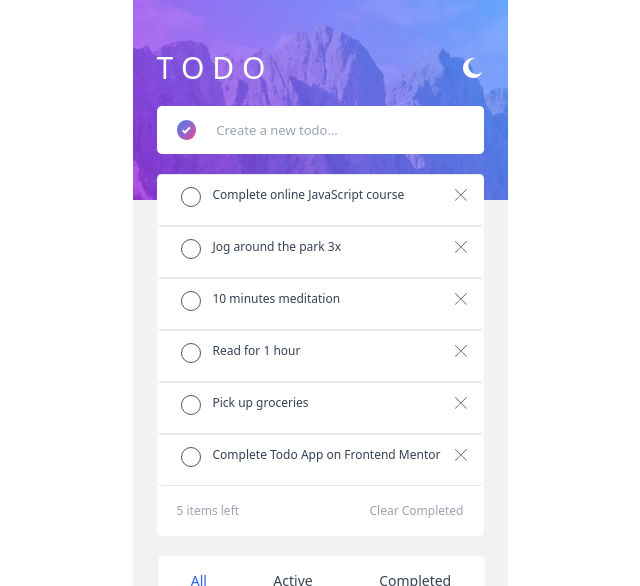
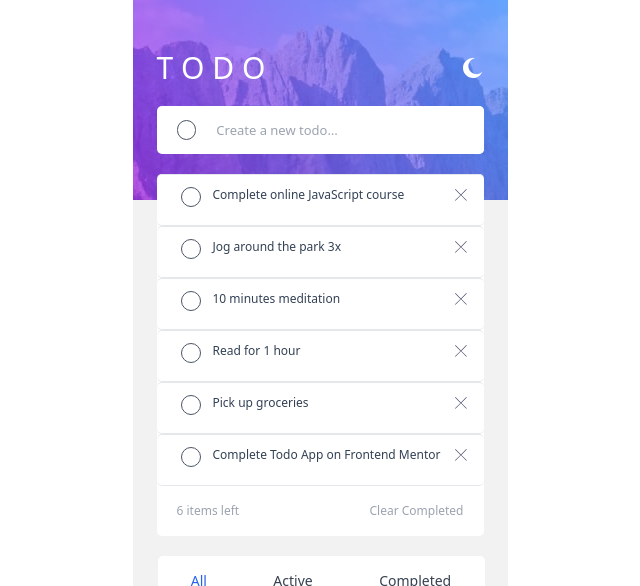
Before and after one commit to kapana1004/todo, a React (Create React App) app: page / in a window 1280 px wide. Shown: the top 586 px of the page, without its empty margins (320-960 px from the left). Built offline with nearby package versions, Linux system fonts and the light colour scheme.

Commit message:
added function  active items left count render

```diff
--- a/src/components/checkBox.jsx
+++ b/src/components/checkBox.jsx
@@ -1,98 +1,84 @@
-import React, { useState } from 'react'
-import path from '../images/path.png'
-import cross from '../images/icon-cross.svg'
+import React, { useState, useEffect } from "react";
+import path from "../images/path.png";
+import cross from "../images/icon-cross.svg";
 
-
-
-
-
-const CheckBox = ({todoItem, todoList, setTodoList, filteredList, setFilteredList} ) => {
-
+const CheckBox = ({
+  todoItem,
+  todoList,
+  setTodoList,
+  filteredList,
+  setFilteredList,
+  setItems,
+}) => {
   // const [completed, setCompleted] = useState(false)
 
-
   const handlingClick = (id) => {
-
     // setCompleted(!completed)
 
-      const newList = [...todoList]
-
+    const newList = [...filteredList];
+    console.log(newList);
     const changedArray = newList.map((todo) => {
-
-        if (todo.id === id){
-
-          todo.status = !todo.status
-
-
+      if (todo.id === id) {
+        todo.status = !todo.status;
       }
 
-        return todo
+      return todo;
+    });
 
-      })
+    setFilteredList(changedArray);
+  };
 
-      setTodoList(changedArray)
-
-
-    }
-
+  useEffect(() => {
+    const actItemsLength = [...filteredList].filter(
+      (todo) => !todo.status
+    ).length;
+    setItems(actItemsLength);
+    console.log(filteredList);
+  }, [filteredList]);
 
   const handleDelete = (todoItemId) => {
-
     const restoredList = filteredList.filter((todoItem) => {
-
       return todoItemId !== todoItem.id;
       setFilteredList(restoredList);
       setTodoList(restoredList);
     });
 
     const newList = filteredList.filter((todoItem) => {
-
       return todoItemId !== todoItem.id;
     });
 
     setTodoList(newList);
     setFilteredList(restoredList);
-  }
-
-
-
-
-
-
-
-
-
-
-
-
-
+  };
 
   return (
-        <li className={` ${todoItem.status && "line-through"  } relative  pl-[24px] border-y-[1px] h-[52px] text-xs pt-[12px] text-slate-700 w-[100%] flex flex-row rounded-[5px]`} >
-
-          <div className={` border border-gray-600 cursor-pointer mr-[12px] w-[20px] h-[20px] ${todoItem.status ? 'bg-gradient-to-br from-blue-500 to-pink-500' : 'bg-white'}  rounded-[50px] flex justify-center items-center`} onClick={ () => handlingClick(todoItem.id)}>
-          <img src={path} alt='path' />
+    <li
+      className={` ${
+        todoItem.status && "line-through"
+      } relative  pl-[24px] border-y-[1px] h-[52px] text-xs pt-[12px] text-slate-700 w-[100%] flex flex-row rounded-[5px]`}
+    >
+      <div
+        className={` border border-gray-600 cursor-pointer mr-[12px] w-[20px] h-[20px] ${
+          todoItem.status
+            ? "bg-gradient-to-br from-blue-500 to-pink-500"
+            : "bg-white"
+        }  rounded-[50px] flex justify-center items-center`}
+        onClick={() => handlingClick(todoItem.id)}
+      >
+        <img src={path} alt="path" />
       </div>
       {todoItem.name}
 
+      <img
+        className=" cursor-pointer w-[12px] h-[12px] absolute top-[28%] right-[5%]"
+        src={cross}
+        alt="cross"
+        onClick={() => handleDelete(todoItem.id)}
+      />
+    </li>
+  );
+};
 
-            <img  className=' cursor-pointer w-[12px] h-[12px] absolute top-[28%] right-[5%]' src={cross} alt='cross' onClick={() => handleDelete(todoItem.id)} />
-         </li>
-  )}
-
-
-
-
-
-
-
-
-
-
-
-
-
-export default CheckBox
-
+export default CheckBox;
 
 //don`t work checkbox on new addded task
--- a/src/components/todo-list.jsx
+++ b/src/components/todo-list.jsx
@@ -1,210 +1,194 @@
+import { buildQueries } from "@testing-library/react";
+import React, { useEffect, useState } from "react";
+import ReactDOM from "react-dom/client";
+import Moonimg from "../images/icon-moon.svg";
+import path from "../images/path.png";
+import CheckBox from "./checkBox";
 
-import { buildQueries } from '@testing-library/react';
-import React, { useState } from 'react';
-import ReactDOM from 'react-dom/client';
-import Moonimg from '../images/icon-moon.svg';
-import path from '../images/path.png'
-import CheckBox from './checkBox';
-
-
-
-
-
-const todoItems =
-
-[
+const todoItems = [
   {
-    name: 'Complete online JavaScript course',
+    name: "Complete online JavaScript course",
     id: 1,
     status: false,
-
   },
   {
-  name:'Jog around the park 3x',
+    name: "Jog around the park 3x",
     id: 2,
     status: false,
   },
   {
-name:'10 minutes meditation',
-id:3,
+    name: "10 minutes meditation",
+    id: 3,
     status: false,
-
   },
   {
-name: 'Read for 1 hour',
-id:4,
+    name: "Read for 1 hour",
+    id: 4,
     status: false,
-
   },
 
   {
-name: 'Pick up groceries',
-id:5,
+    name: "Pick up groceries",
+    id: 5,
     status: false,
-
   },
 
   {
-  name: 'Complete Todo App on Frontend Mentor',
-  id:6,
+    name: "Complete Todo App on Frontend Mentor",
+    id: 6,
     status: false,
   },
-
-
-
-
-
-]
+];
 
 const Todo = (props) => {
-
   const [todoList, setTodoList] = useState(todoItems);
 
   const [filteredList, setFilteredList] = useState(todoItems);
 
-  const [category, setCategory] = useState('all');
+  const [category, setCategory] = useState("all");
 
-  const [inputValue, setInputValue] = useState('');
+  const [inputValue, setInputValue] = useState("");
+
+  const [newId, setNewId] = useState(7);
+
+  const [items, setItems] = useState(6);
+
+  // const countItem = () => {
+  //   todoList.map((todo) => {
+  //     if (todo.status === false) {
+  //       setItems(items + 1);
+  //     }
+  //   });
+  // };
 
   const changeHandling = (event) => {
-
-
-
-   if (event.key === "Enter" ) {
-
-    const lastID = todoList[todoList.length-1]?.id || 0
-    const newTask =
-    {name: event.target.value,
-     id: lastID+1,
-     status: false}
-
-     const newTodoItems = [...filteredList, newTask]
+    if (event.key === "Enter") {
+      // const lastID = todoList[todoList.length - 1]?.id || 0;
+      const newTask = {
+        name: event.target.value,
+        id: newId,
+        status: false,
+      };
+      setNewId(newId + 1);
+      const newTodoItems = [...filteredList, newTask];
 
       setFilteredList(newTodoItems);
 
-     setInputValue('')
-
+      setInputValue("");
     }
-
-
-  }
-
+  };
 
   const handlingActive = () => {
-
-
-      const copiedTodoList = [...todoList]
+    const copiedTodoList = [...todoList];
 
     const activeArray = copiedTodoList.filter((todo) => {
+      return todo.status === false;
+    });
 
-        return todo.status === false
-      })
+    setCategory("active");
 
-      setCategory('active')
-
-      setFilteredList(activeArray)
-
-    }
+    setFilteredList(activeArray);
+  };
 
   const handleFilter = () => {
+    setFilteredList(todoList);
 
-      setFilteredList(todoList)
-
-      setCategory('all')
-    }
+    setCategory("all");
+  };
 
   const handleComplete = () => {
-
-
-      const copiedTodoList = [...todoList]
+    const copiedTodoList = [...todoList];
 
     const activeArray = copiedTodoList.filter((todo) => {
+      return todo.status === true;
+    });
 
-        return todo.status === true
-      })
+    setFilteredList(activeArray);
+    setCategory("completed");
+  };
 
-      setFilteredList(activeArray)
-      setCategory('completed')
-    }
+  return (
+    <>
+      <div className=" justify-center items-center w-[375px]">
+        <div className=" items-center w-[350px]">
+          <div className="flex justify-between flex-row pt-[50px] items-center">
+            <span className=" text-3xl ml-[24px]  text-white "> T O D O </span>
 
-
-
-
-
-
-
-  return(
-    <>
-
-   <div className=' justify-center items-center w-[375px]'>
-
-   <div className=' items-center w-[350px]'>
-
-    <div className='flex justify-between flex-row pt-[50px] items-center'>
-    <span className=' text-3xl ml-[24px]  text-white '> T O D O </span>
-
-    <img className=' w-[20px] h-[20px] ' src={Moonimg} alt="moon" />
-
+            <img className=" w-[20px] h-[20px] " src={Moonimg} alt="moon" />
           </div>
 
-      <div className=' mt-[20px] flex flex-row ml-[1.5rem] w-[327px] bg-white rounded-[5px]'>
-
-      <div className=' ml-[20px] mt-[14px] w-[20px] h-[20px] bg-gradient-to-br from-blue-500 to-pink-500 rounded-[50px] flex justify-center items-center'> <img src={path} /> </div>
-
-    <input type='text'  value={inputValue} onKeyDown={changeHandling}  onChange={ (event) => setInputValue(event.target.value)} className=' w-[270px] ml-[20px] resize-none  h-[48px]   placeholder:text-xs text-[13px] rounded-[5px]' placeholder='Create a new todo…' >
-      </input>
+          <div className=" mt-[20px] flex flex-row ml-[1.5rem] w-[327px] bg-white rounded-[5px]">
+            <div className=" border border-gray-600 ml-[20px] mt-[14px] w-[20px] h-[20px] bg-white rounded-[50px] flex justify-center items-center">
+              {" "}
+              <img src={path} />{" "}
             </div>
 
+            <input
+              type="text"
+              value={inputValue}
+              onKeyDown={changeHandling}
+              onChange={(event) => setInputValue(event.target.value)}
+              className=" outline-none w-[270px] ml-[20px] resize-none  h-[48px]   placeholder:text-xs text-[13px] rounded-[5px]"
+              placeholder="Create a new todo…"
+            ></input>
+          </div>
         </div>
         <div>
-
-
-
-
-
-
-    <ul className=' w-[327px] ml-[24px] bg-white mt-[20px]  rounded-[5px]'>
+          <ul className=" w-[327px] ml-[24px] bg-white mt-[20px]  rounded-[5px]">
             {filteredList.map((todoItem, index) => {
-
               return (
-
-
-       <CheckBox setFilteredList = {setFilteredList}  filteredList = {filteredList} todoItem={todoItem}  todoList = {todoList} setTodoList={setTodoList} key={index} />
-        )
+                <CheckBox
+                  setFilteredList={setFilteredList}
+                  filteredList={filteredList}
+                  todoItem={todoItem}
+                  todoList={todoList}
+                  setTodoList={setTodoList}
+                  setItems={setItems}
+                  key={index}
+                />
+              );
             })}
 
-       <div className=' rounded-[5px] w-[327px] h-[50px] flex justify-between p-[20px] items-center' >
-          <span className=' cursor-pointer text-xs text-gray-400'> 5 items left </span>
-          <span className=' cursor-pointer text-xs text-gray-400'>Clear Completed</span>
+            <div className=" rounded-[5px] w-[327px] h-[50px] flex justify-between p-[20px] items-center">
+              <span className=" cursor-pointer text-xs text-gray-400">
+                {items} items left
+              </span>
+              <span className=" cursor-pointer text-xs text-gray-400">
+                Clear Completed
+              </span>
             </div>
-
-
-
-
-
-
-
           </ul>
 
-    <div className=' rounded-[5px] w-[327px] h-[48px]  flex justify-around items-center mt-[20px] ml-[25px] bg-white '>
-          <span className= {`text-[14px] font-sans cursor-pointer ${category==='all'? 'text-blue-600': 'text-gray-700'}`}  onClick={handleFilter}>All</span>
-          <span className= {`text-[14px] font-sans cursor-pointer ${category==='active'? 'text-blue-600': 'text-gray-700'}`} onClick={handlingActive}>Active</span>
-          <span className= {`text-[14px] font-sans cursor-pointer ${category==='completed'? 'text-blue-600': 'text-gray-700'}`} onClick={handleComplete} >Completed</span>
+          <div className=" rounded-[5px] w-[327px] h-[48px]  flex justify-around items-center mt-[20px] ml-[25px] bg-white ">
+            <span
+              className={`text-[14px] font-sans cursor-pointer ${
+                category === "all" ? "text-blue-600" : "text-gray-700"
+              }`}
+              onClick={handleFilter}
+            >
+              All
+            </span>
+            <span
+              className={`text-[14px] font-sans cursor-pointer ${
+                category === "active" ? "text-blue-600" : "text-gray-700"
+              }`}
+              onClick={handlingActive}
+            >
+              Active
+            </span>
+            <span
+              className={`text-[14px] font-sans cursor-pointer ${
+                category === "completed" ? "text-blue-600" : "text-gray-700"
+              }`}
+              onClick={handleComplete}
+            >
+              Completed
+            </span>
           </div>
+        </div>
+      </div>
+    </>
+  );
+};
 
-    </div>
-
-
-    </div>
-
-
-    </>
-  )
-}
-
-export default Todo
-
-
-
-// footers layout styles doesn`t work out of ul (margin top??)
-// once added todo is replacing by another pushed todo
+export default Todo;
```
Lines whose indentation alone changed are shown as unchanged.
